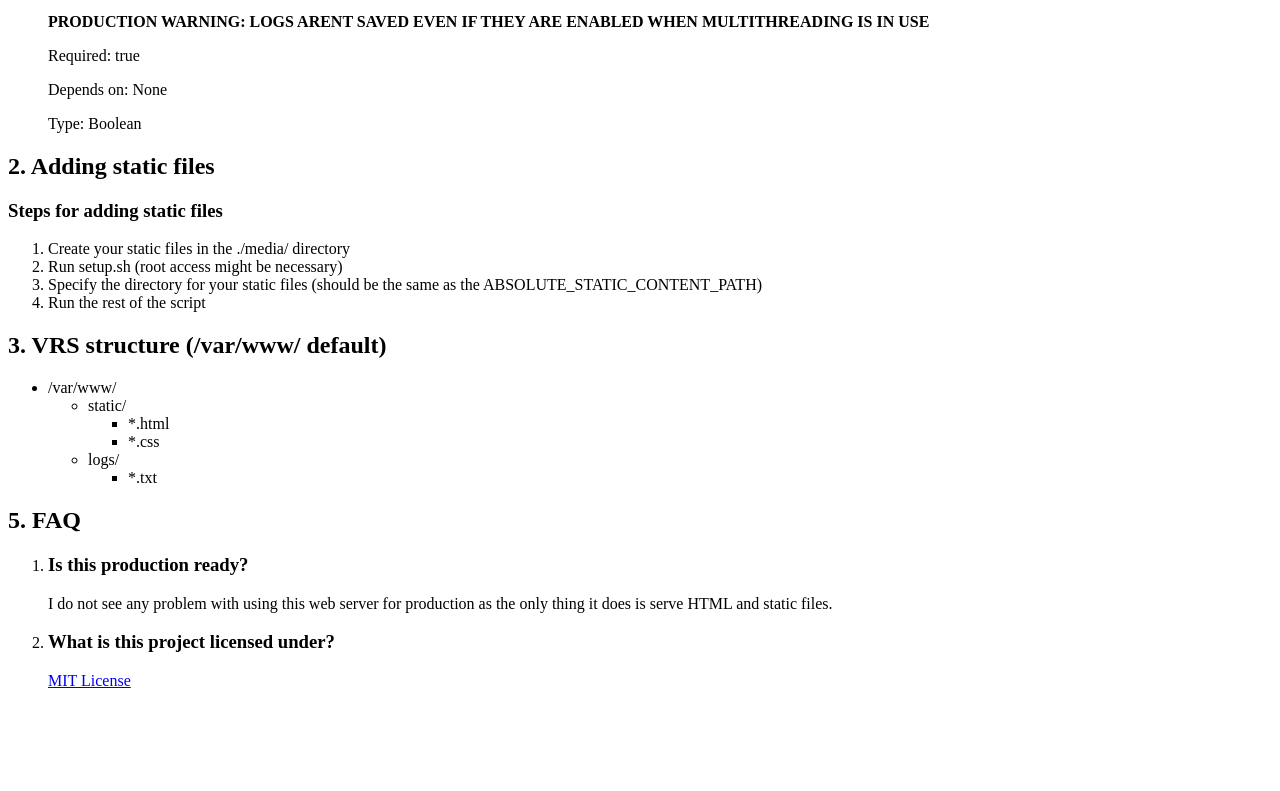
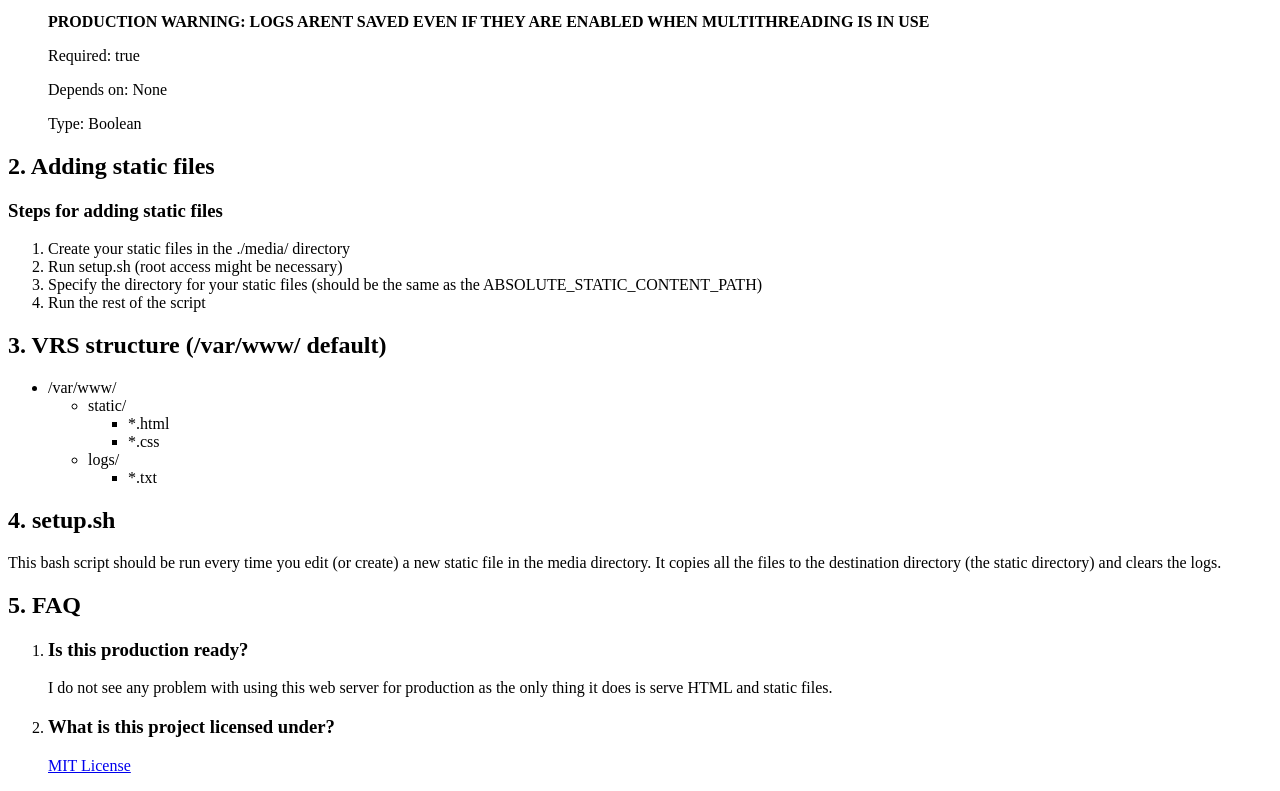
Before and after one commit to PeterPierinakos/vanilla-rustlang-server, a plain HTML site: page media/manual.html in a window 1280 px wide. Shown: the part 1088-1879 px from the top of the page. Before the commit the page ends 1794 px from the top, so only its background shows below. Drawn offline with Linux system fonts and the light colour scheme.

Commit message:
Update version number to prepare for first release and improve setup script

```diff
--- a/media/manual.html
+++ b/media/manual.html
@@ -119,7 +119,8 @@
         </ul>
       </ul>
     </ul>
-    <p></p>
+    <h2>4. setup.sh</h2>
+    <p>This bash script should be run every time you edit (or create) a new static file in the media directory. It copies all the files to the destination directory (the static directory) and clears the logs.</p>
     <h2>5. FAQ</h2>
     <ol>
       <li>
```
Also changed, not shown: 2 other files.
